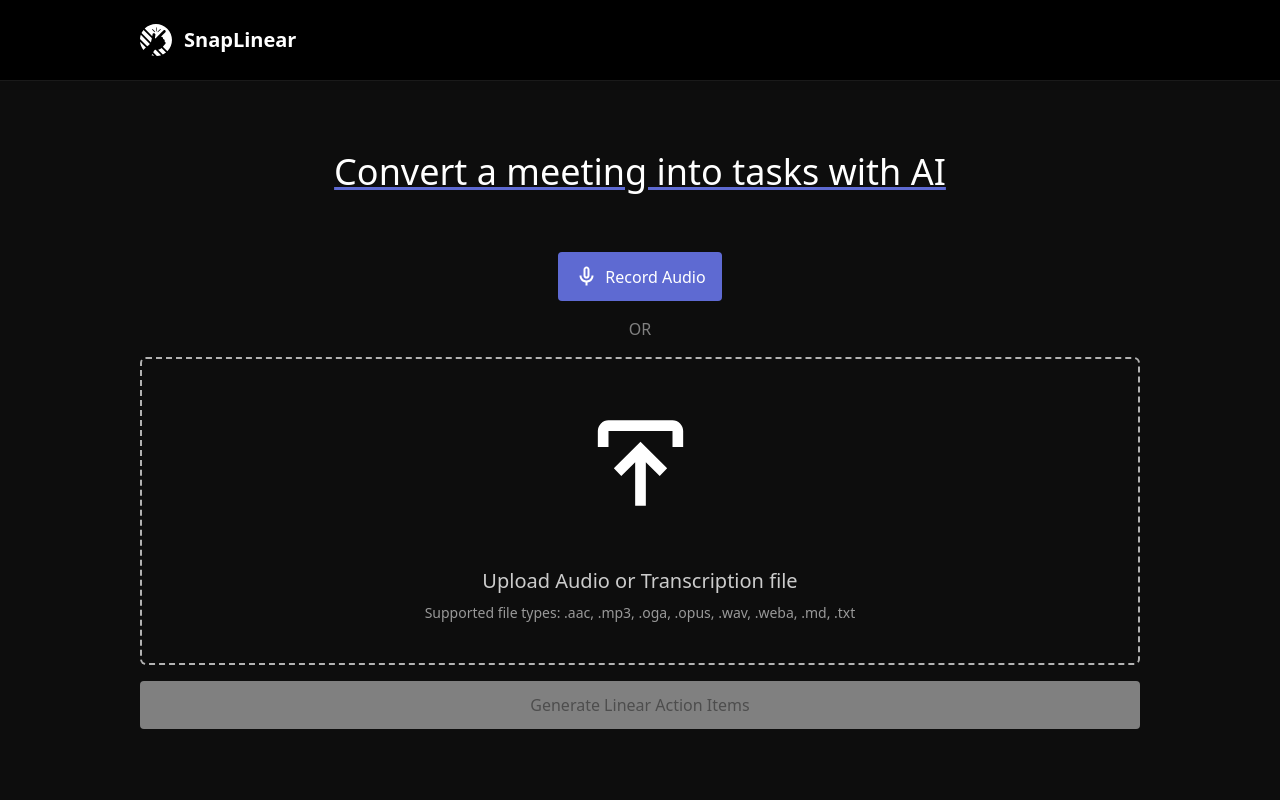
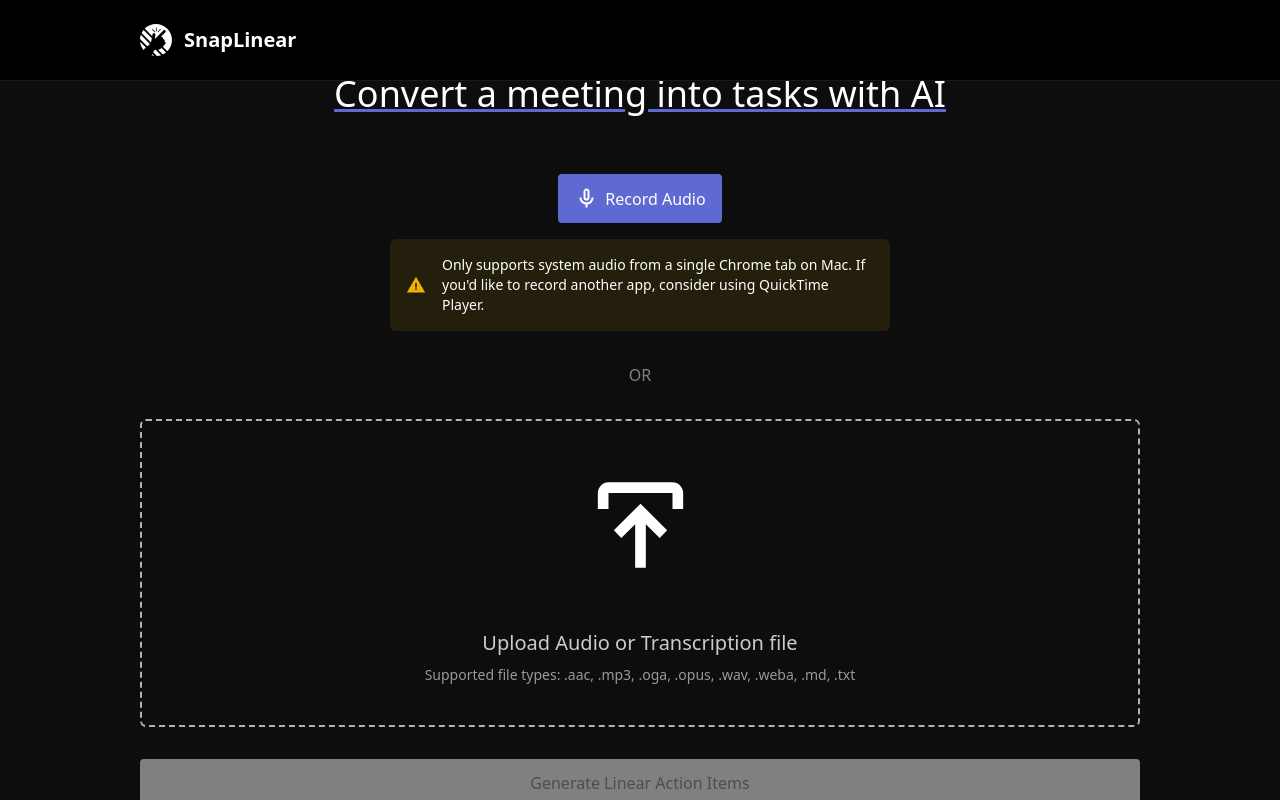
Before and after one commit to buildwithlayer/SnapTask, a React (Vite) app in the folder client/: page / in a window 1280 px wide. Built offline with nearby package versions, Linux system fonts and the light colour scheme.

Commit message:
Add disclaimer

```diff
--- a/client/src/FileUpload.tsx
+++ b/client/src/FileUpload.tsx
@@ -11,6 +11,7 @@ import UploadIcon from "./assets/upload.svg?react";
 import CloseIcon from "./assets/close.svg?react";
 import MicrophoneIcon from "./assets/microphone.svg?react";
 import StopRecordingIcon from "./assets/stop-recording.svg?react";
+import WarningIcon from "./assets/warning.svg?react";
 
 function FileUpload() {
   const { setFile } = useFileContext();
@@ -137,9 +138,10 @@ function FileUpload() {
         <h1 className="text-4xl underline decoration-primary">
           Convert a meeting into tasks with AI
         </h1>
-        <div className="w-full flex flex-col items-center gap-4">
+        <div className="w-full flex flex-col items-center gap-8">
           {browserSupportsRecording && (
             <>
+              <div className="flex flex-col items-center gap-4 w-full">
                 <Button
                   additionalClasses="!gap-1.5 !py-3 w-fit"
                   onClick={recording ? handleStopRecording : handleRecord}
@@ -160,6 +162,17 @@ function FileUpload() {
                     </>
                   )}
                 </Button>
+                {!window.navigator.platform.includes("Win") && (
+                  <div className="max-w-[500px] flex items-center gap-4 p-4 bg-yellow-500/10 rounded-md text-white text-left">
+                    <WarningIcon className="min-w-5 w-5 min-h-5 h-5 fill-yellow-500" />
+                    <p className="text-sm">
+                      Only supports system audio from a single Chrome tab on
+                      Mac. If you'd like to record another app, consider using
+                      QuickTime Player.
+                    </p>
+                  </div>
+                )}
+              </div>
               <p className="text-gray-500">OR</p>
             </>
           )}
--- a/client/vite.config.ts
+++ b/client/vite.config.ts
@@ -16,6 +16,6 @@ export default defineConfig({
         target: "http://localhost:3001",
       },
     },
-    // allowedHosts: ["1b03-185-199-103-83.ngrok-free.app"],
+    allowedHosts: ["1b03-185-199-103-83.ngrok-free.app"],
   },
 });
```
Also changed, not shown: client/src/assets/warning.svg (added). Lines whose indentation alone changed are shown as unchanged.
